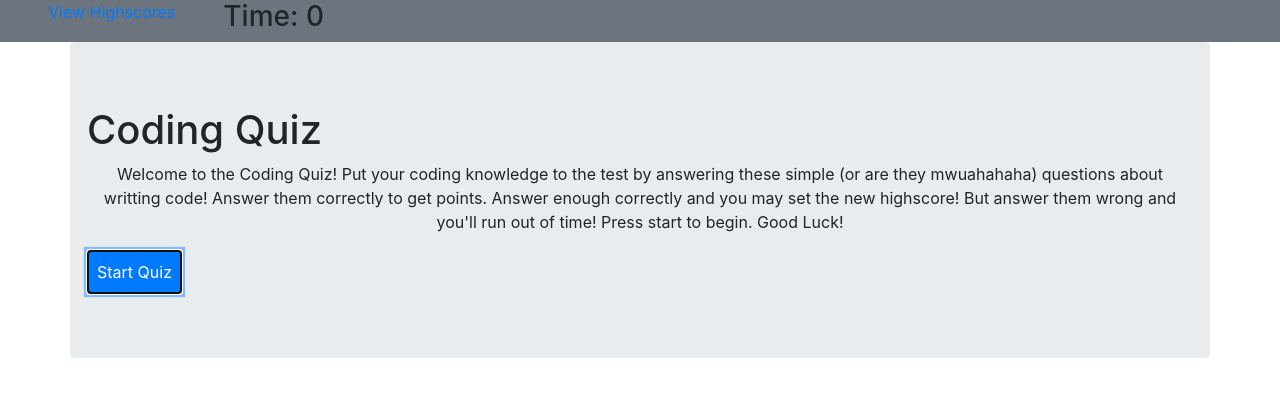
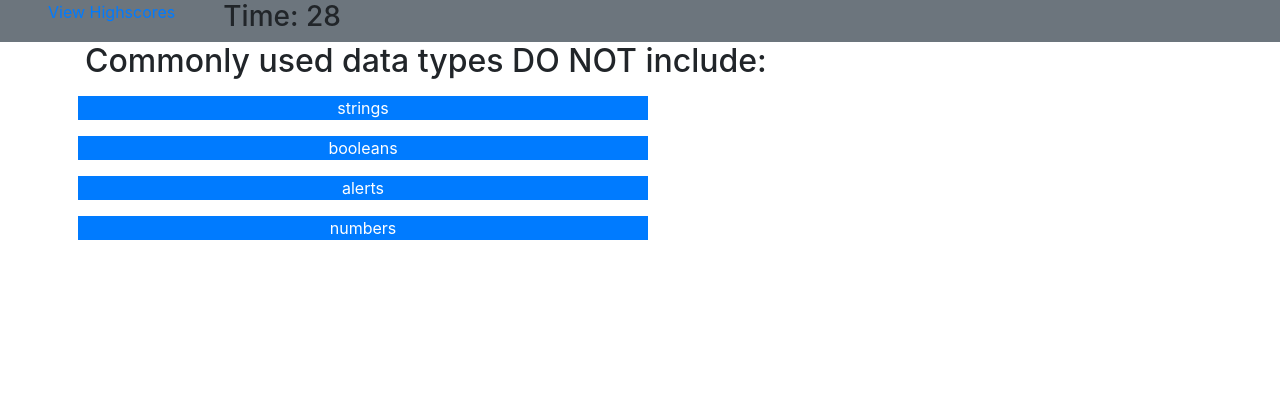
Before and after one commit to TheBrellis/Code-Quiz, a plain HTML site: page index.html in a window 1280 px wide. Both pictures are taken after a click on the button "Start Quiz". Drawn offline with nearby package versions, Linux system fonts and the light colour scheme.

Commit message:
removed clearStart function and replaced with one line of DOM in eventListener for start button

```diff
--- a/index.html
+++ b/index.html
@@ -15,15 +15,16 @@
             <h3>Time: <span id='timer' class ='nav-item text-center align-bottom'>0</span></h3>
         </nav>
     </header>
-    <div id = 'homeScreen' class ='container jumbotron'>
-    <div class ='row text-center'>
-    <h1 id = 'title'>Coding Quiz</h1>
-    </div>
-    <div class = 'row text-center'>
-    <p>Welcome to the Coding Quiz! Put your coding knowledge to the test by answering these simple (or are they
+    <div id = 'homeScreen' class ='container jumbotron my-4 text-center'>
+        <div class ='row'>
+            <h1 id = 'title'>Coding Quiz</h1>
+        </div>
+        <div class = 'row text-center'>
+            <p>Welcome to the Coding Quiz! Put your coding knowledge to the test by answering these simple (or are they
         mwuahahaha) questions about writting code! Answer them correctly to get points. Answer enough correctly and you
         may set the new highscore! But answer them wrong and you'll run out of time! Press start to begin. Good Luck! </p>
     </div>
+
     <div class = 'row text-center'>
         <button type = 'submit' id = 'startQuiz' class = 'btn-primary p-2 col-3-md text-center'>Start Quiz</submit>
     </div>
--- a/script.js
+++ b/script.js
@@ -3,9 +3,8 @@ var time = document.querySelector('#timer');
 var start = document.querySelector('#startQuiz');
 var homeScreen = document.querySelector('#homeScreen');
 var choicesDiv = document.querySelector('#choices');
-
-// pretty sure this query call is broken-------------
-var qButtons = document.querySelectorAll('{data-type: choice}')
+var qPrompts = document.querySelector('#prompts');
+var qButtons = document.querySelectorAll('[data-type]')
 var qTitle = document.querySelector('#qTitle');
 var qFeedback = document.querySelector('#feedback');
 
@@ -28,14 +27,9 @@ function timerStart() {
         , 1000);
 }
 
-function clearStart() {
-    //method for removing node found on https://stackoverflow.com/questions/3955229/remove-all-child-elements-of-a-dom-node-in-javascript
-    var wipe = homeScreen.cloneNode(false); //creates an idential node that is false (blank)
-    homeScreen.parentNode.replaceChild(wipe, homeScreen); // swaps the origional node for the blank node
-};
+
 
 function nextQuestion() {
-
     var numChoices = questions[qCurrent].choices.length;  //adding a variable to determine number of buttons needed for answers, could loop this for varying number of answers. Would require this function be recalled for every question.
 
     for (var i = 0; i < numChoices ; i++) { // Looping through all of the questions to build the correct number of buttons and storing them with the corect index
@@ -44,7 +38,7 @@ function nextQuestion() {
         qChoices.setAttribute('data-index', i); //may not need this?
         qChoices.setAttribute('data-type', 'choice');
         qChoices.setAttribute('type','submit')
-        qChoices.setAttribute('class','col-md-12')
+        qChoices.setAttribute('class','col-md-6 btn-primary text-center m-2 ')
         qChoices.textContent = questions[qCurrent].choices[i];
     }
     qTitle.textContent = questions[qCurrent].title;
@@ -68,24 +62,17 @@ function checkAnswer() {
 
 //USE DATASET OBJECT WHEN ADDING VALUES TO BUTTONS
 
-/*Commit notes
-- updated nextQuestion() to include the title of the current question
-- created click event for all of the button with data-index 'choice'
-- click event calls for the answer to be checked (checkAnswer() created) then moves on to the next questions
-
-*/
-
 
 //Series of User Events ----------------------------------------------------------
 
 start.addEventListener('click', function () {
     timerStart(); //method for calling multiple functions with a single event listener found on https://stackoverflow.com/questions/25028853/addeventlistener-two-functions
-    clearStart();
+    homeScreen.parentNode.removeChild(homeScreen);
     nextQuestion();
 });
 
 //assign an event for clicking any buttons, checks values, then gives feedback (for breif amount of time) and applys awards/penalties to counter, clears choicesDiv, then runs the nextQuestion
-qButtons.addEventListener('click', function(event) {
+qButtons.addEventListener('click', function() {
     checkAnswer();
     nextQuestion();
 });
```
